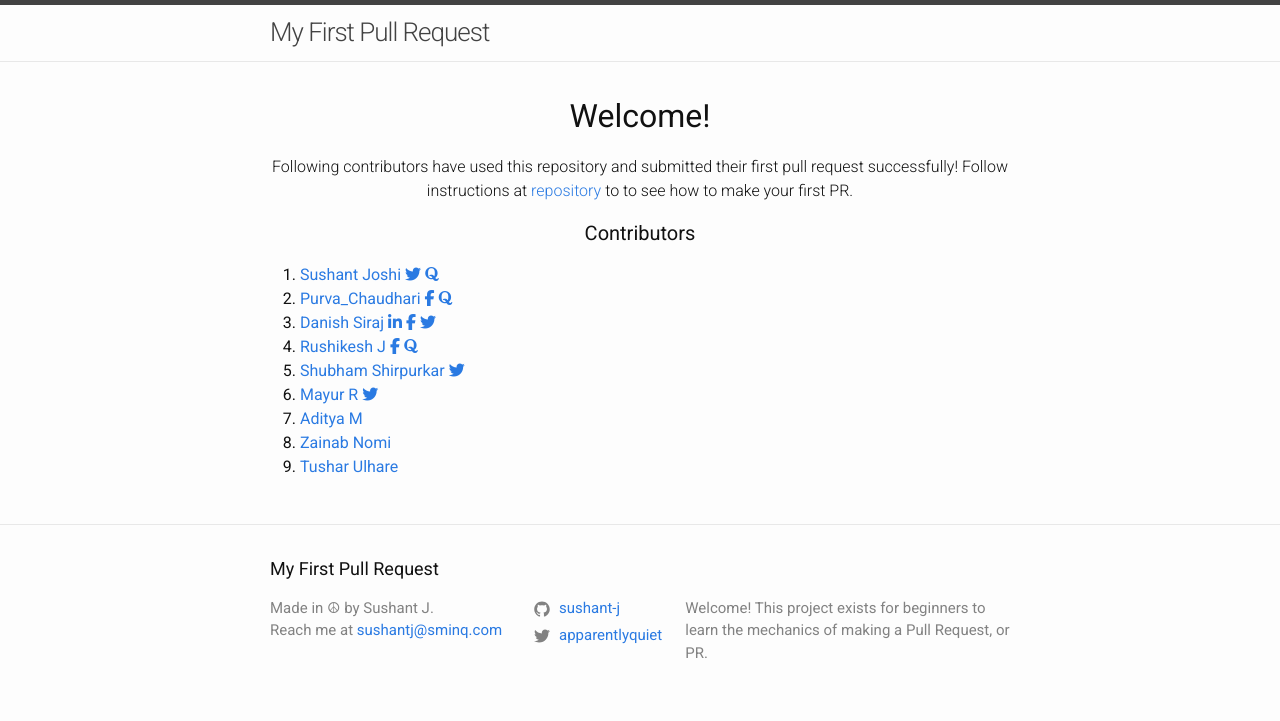
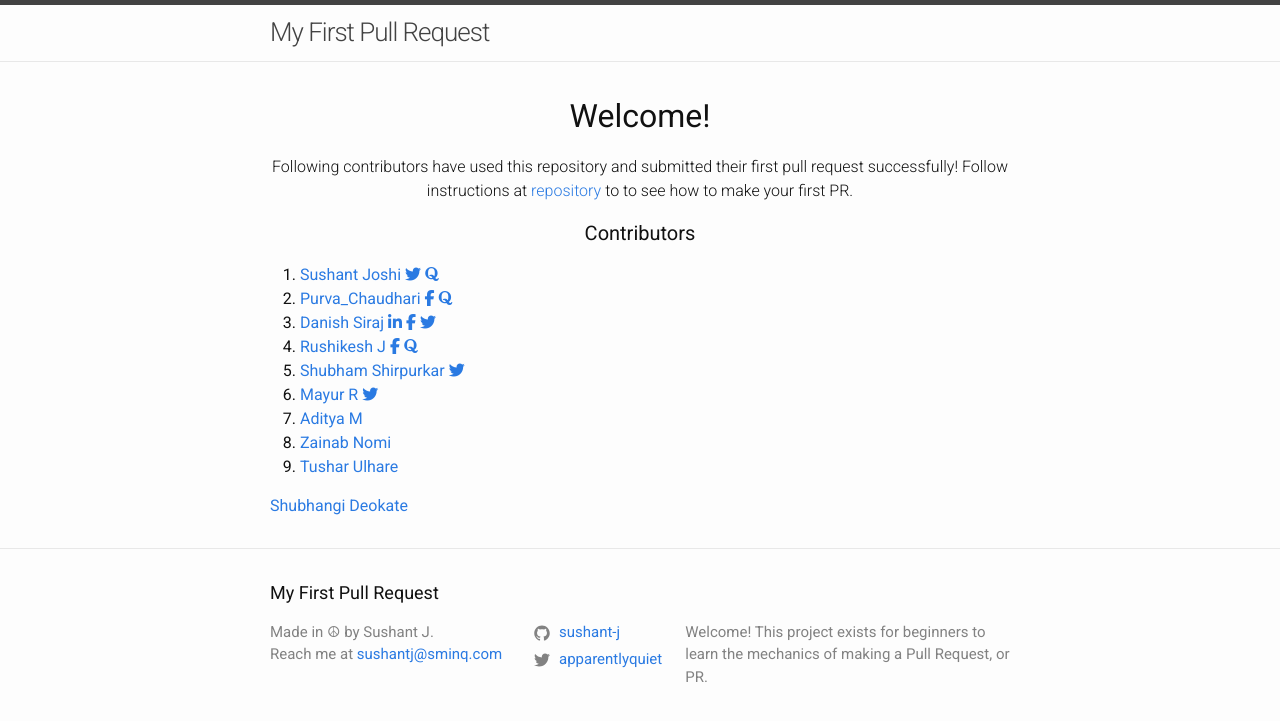
Before and after one commit to sushant-j/my-first-pull-request, a Jekyll site: the page built from index.md, in a window 1280 px wide. Shown: the top 721 px of the page. Built offline with Jekyll 4.4.1, drawn with Linux system fonts in a browser that asks for light colours; nearby versions of some CDN libraries.

Commit message:
Added my name

```diff
--- a/_layouts/home.html
+++ b/_layouts/home.html
@@ -91,3 +91,9 @@ layout: default
     </li>
   </ol>
 </div>
+<a href="https://github.com/shubhangideokate05/">
+        Shubhangi Deokate
+      </a>
+    </li>
+  </ol>
+</div>
```
